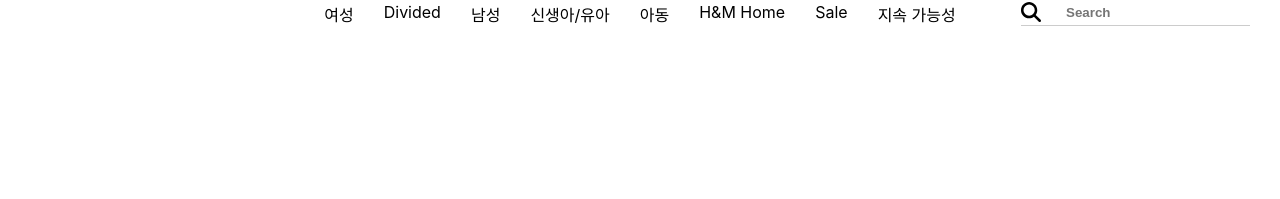
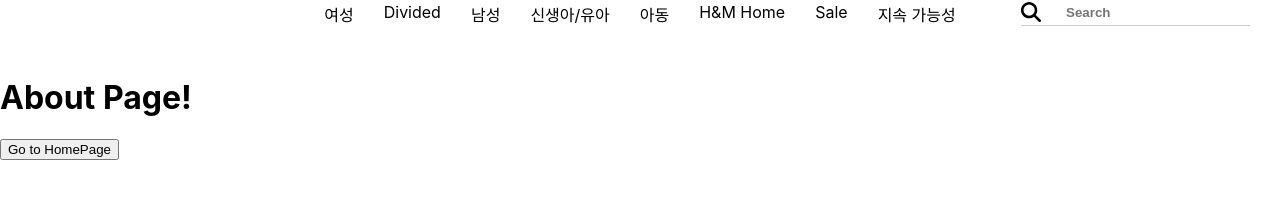
Before and after one commit to yunsungjoong/react-hnm-clone, a React (Create React App) app: page /about in a window 1280 px wide. Shown: the part 233-432 px from the top of the page. Built offline with nearby package versions, Linux system fonts and the light colour scheme.

Commit message:
리액트 링크 연결 세팅

```diff
--- a/src/App.js
+++ b/src/App.js
@@ -1,9 +1,10 @@
 import './App.css';
 import { Route, Routes } from 'react-router';
-import ProductAll from './page/ProductAll';
-import Login from './page/Login';
-import ProductDetail from './page/ProductDetail';
+
+import ProductDetail from './page/ProductDetailPage';
 import Navbar from './component/Navbar';
+import HomePage from './page/HomePage';
+import AboutPage from './page/AboutPage';
 
 
 /*
@@ -18,10 +19,13 @@ import Navbar from './component/Navbar';
 function App() {
   return (
     <div>
+      {/* 헤더 */}
       <Navbar />
+
+      {/* 메인 */}
       <Routes>
-          <Route path="/" element={<ProductAll />} />
-          <Route path="/login" element={<Login />} />
+          <Route path="/" element={<HomePage />} />
+          <Route path="/about" element={<AboutPage />} />
           <Route path="/product/:id" element={<ProductDetail/>} />
       </Routes>
     </div>
--- /dev/null
+++ b/src/page/AboutPage.js
@@ -0,0 +1,18 @@
+
+import React from 'react';
+import { useNavigate } from 'react-router';
+
+const AboutPage = () => {
+    const navigate = useNavigate();
+    const goToHomepage = () => {
+        navigate("/");
+    };
+    return (
+        <div>
+            <h1>About Page!</h1>
+            <button onClick={goToHomepage}>Go to HomePage</button>
+        </div>
+    );
+};
+
+export default AboutPage;
--- /dev/null
+++ b/src/page/HomePage.js
@@ -0,0 +1,13 @@
+import React from 'react';
+import { Link } from 'react-router-dom';
+
+const HomePage = () => {
+    return (
+        <div>
+            <h1>HomePage</h1>
+            <Link to="/about" >Go To About Page</Link>
+        </div>
+    );
+};
+
+export default HomePage;
```
Also changed, not shown: src/page/ProductDetailPage.js (renamed from src/page/ProductDetail.js), src/page/ProductPage.js (added).
